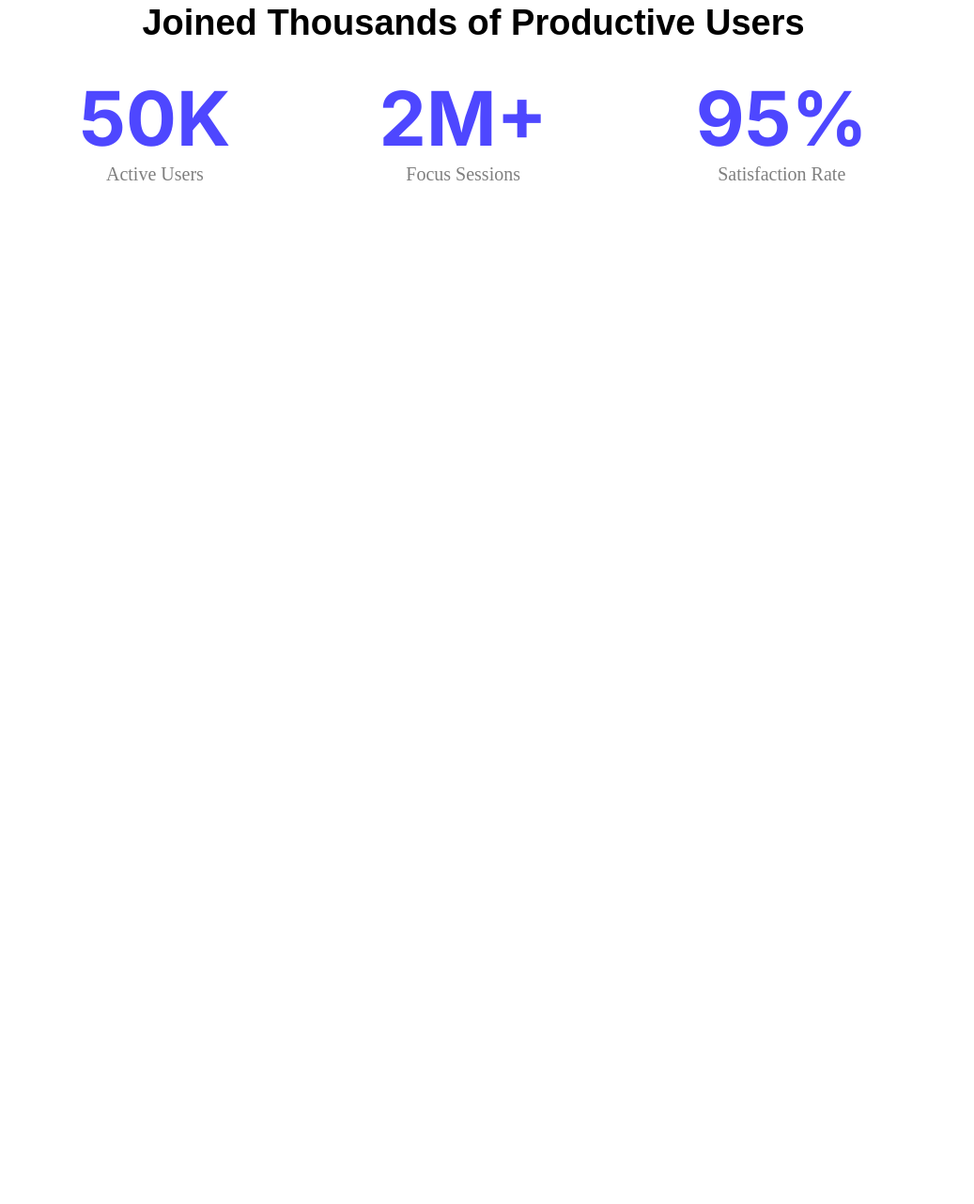
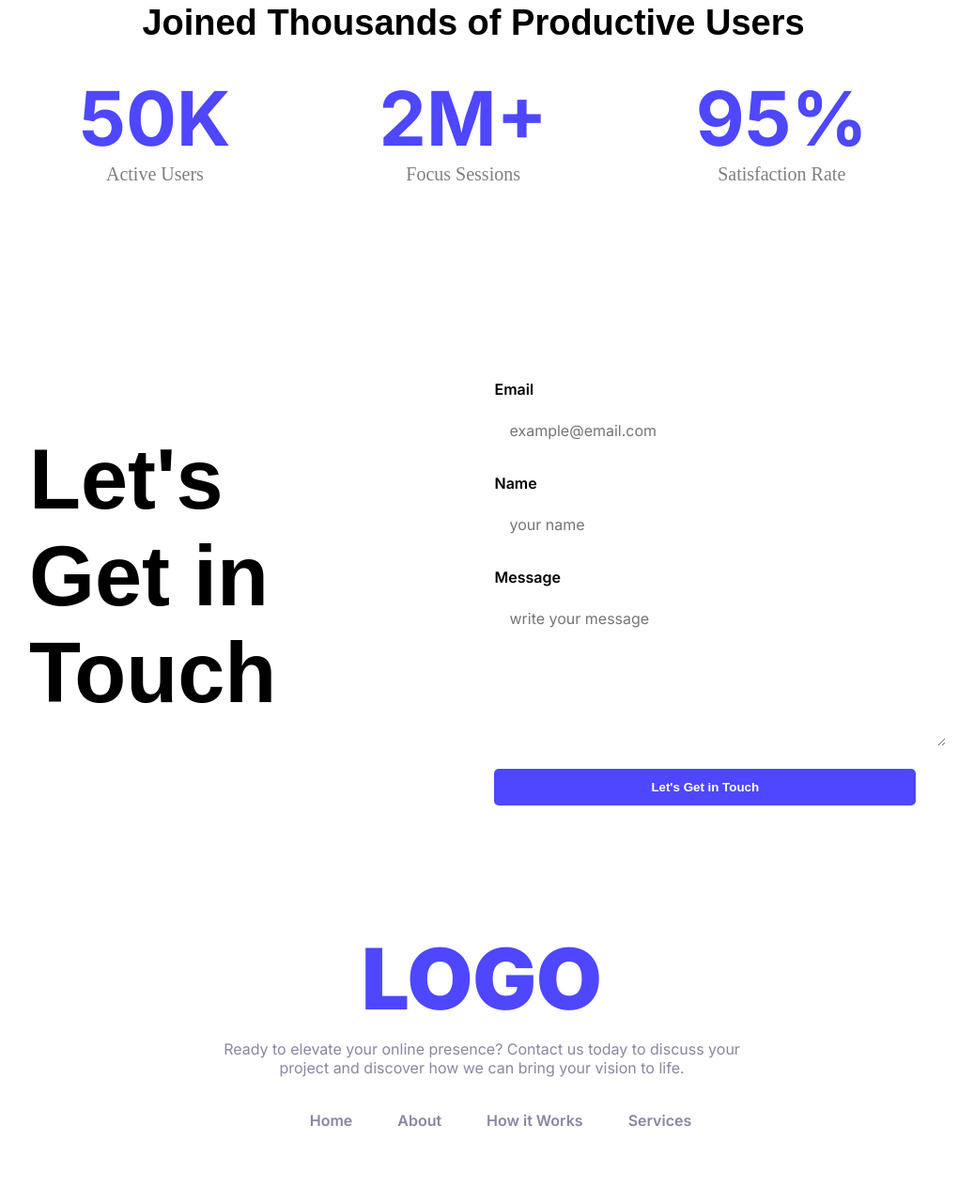
Before and after one commit to se4frog/ph-assignment-001, a plain HTML site: page index.html in a window 1280 px wide. Shown: the part 1309-2590 px from the top of the page at 94% size, without its empty margins (127-1164 px from the left). Before the commit the page ends 1643 px from the top, so only its background shows below. Drawn offline with Linux system fonts and the light colour scheme.

Commit message:
added form section and hover effect

```diff
--- a/index.html
+++ b/index.html
@@ -51,8 +51,37 @@
                 </div>
             </div>
         </section>
-        <section class="form"></section>
+        <section class="form-container">
+            <h2 class="form-title raleway-secondary">Let's Get in Touch</h2>
+            <div class="form">
+                <form action="">
+                    <label class="inter-primary" for="email">Email</label>
+                    <input class="inter-primary" type="email" name="email" id="" placeholder="example@email.com">
+                    <label class="inter-primary"  for="name">Name</label>
+                    <input class="inter-primary" type="text" name="name" id="" placeholder="your name">
+                    <label class="inter-primary" for="message">Message</label>
+                    <textarea class="inter-primary" name="message" id="" placeholder="write your message" cols="30" rows="2"></textarea>
+                    <input class="btn-primary raleway-secondary" type="submit" value="Let's Get in Touch">
+                </form>
+            </div>
+        </section>
     </main>
-    <footer></footer>
+
+
+<footer class="footer-container">
+  <div class="footer-title primary-color inter-primary">LOGO</div>
+  <div class="color-02 inter-primary footer-subtitle">
+    Ready to elevate your online presence? Contact us today to discuss your project and discover how we can bring your vision to life.
+  </div>
+  <div class="inter-primary footer-links">
+
+    <ul>
+      <li><a href="">Home</a></li>
+      <li><a href="">About</a></li>
+      <li><a href="">How it Works</a></li>
+      <li><a href="">Services</a></li>
+    </ul>
+  </div>
+</footer>
 </body>
 </html>
--- a/style/style.css
+++ b/style/style.css
@@ -15,7 +15,9 @@
 }
 .primary-color{
     color: #4E47FF;
-
+}
+.color-02{
+    color: #8987A1;
 }
 .btn-primary{
     color:#FFFFFF ;
@@ -23,8 +25,12 @@
     border: none;
     border-radius: 5px;
     padding: 12px 36px;
+    cursor: pointer;
+}
+.btn-primary:hover{ background-color: rgba(0, 119, 255, 0.527);
 
 }
+
 /* nav styles */
 .nav-container{
     display: flex;
@@ -102,3 +108,85 @@
     color: #00000080;
 
 }
+/* form  style */
+.form-container {
+  display: flex;
+  justify-content: center;
+  align-items: flex-start;
+  gap: 115px;
+  padding: 50px 150px;
+
+}
+
+.form-title {
+  font-size: 90px;
+  max-width: 400px;
+}
+
+.form {
+
+  padding: 20px;
+  max-width: 500px;
+  width: 100%;
+}
+
+label {
+  display: block;
+  margin-bottom: 8px;
+  font-size: 16px;
+  font-weight: 600;
+}
+
+input[type="text"],
+input[type="email"],
+textarea {
+  width: 100%;
+  padding: 16px;
+  font-size: 16px;
+  border:none;
+  margin-bottom: 20px;
+}
+
+textarea {
+  height: 130px;
+}
+
+input[type="submit"] {
+  width: 100%;
+}
+
+/* footer styles */
+
+.footer-container {
+  text-align: center;
+  padding:60px 20px;
+}
+
+.footer-title {
+  font-size: 90px;
+  font-weight: 900;
+  margin-bottom: 10px;
+}
+
+.footer-subtitle {
+  font-size: 16px;
+  margin-bottom: 20px;
+   max-width: 600px;
+  margin: 0 auto 20px auto;
+}
+
+.footer-links ul {
+  list-style: none;
+  display: inline-flex;
+  gap: 48px;
+
+}
+
+
+.footer-links a {
+  text-decoration: none;
+  color: #8987A1;
+  font-weight: 600;
+  font-size: 16px;
+
+}
```
